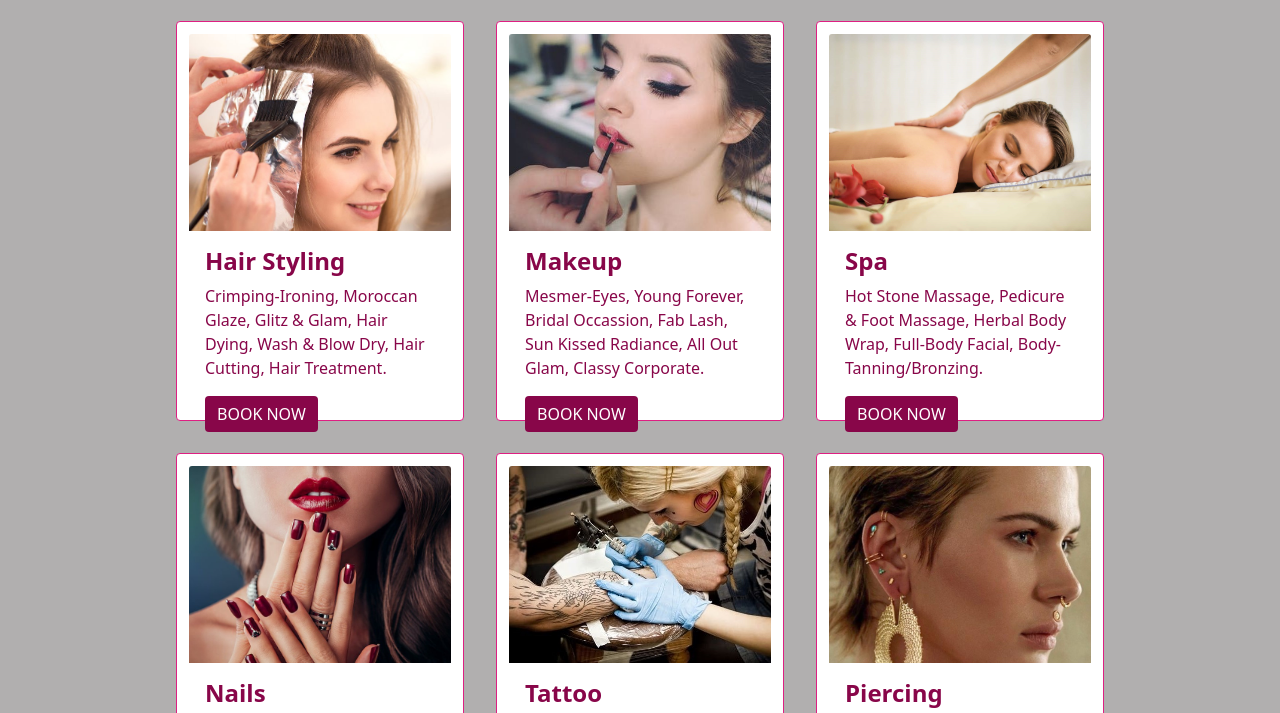
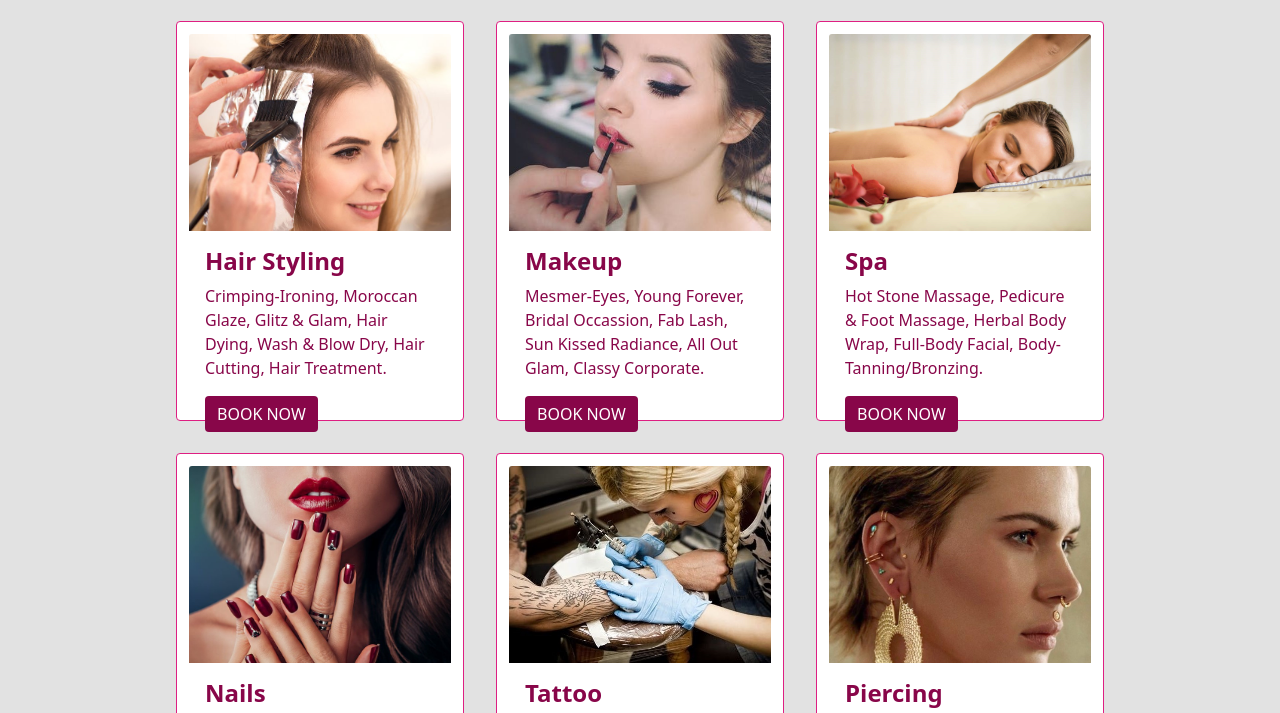
Before and after one commit to ayash001/BeautyTrenz, a plain HTML site: page index.html in a window 1280 px wide. Shown: the part 681-1394 px from the top of the page. Drawn offline with nearby package versions, Linux system fonts and the light colour scheme; a web font is replaced by a local one.

Commit message:
service background color changed

```diff
--- a/style.css
+++ b/style.css
@@ -134,7 +134,8 @@
 
 }
 #servicecontainerfluid{
-    background-color: rgba(168, 166, 166, 0.89);
+   /* background-color: rgba(168, 166, 166, 0.89);*/
+   background-color: #e2e2e2;
 }
 
 
```
